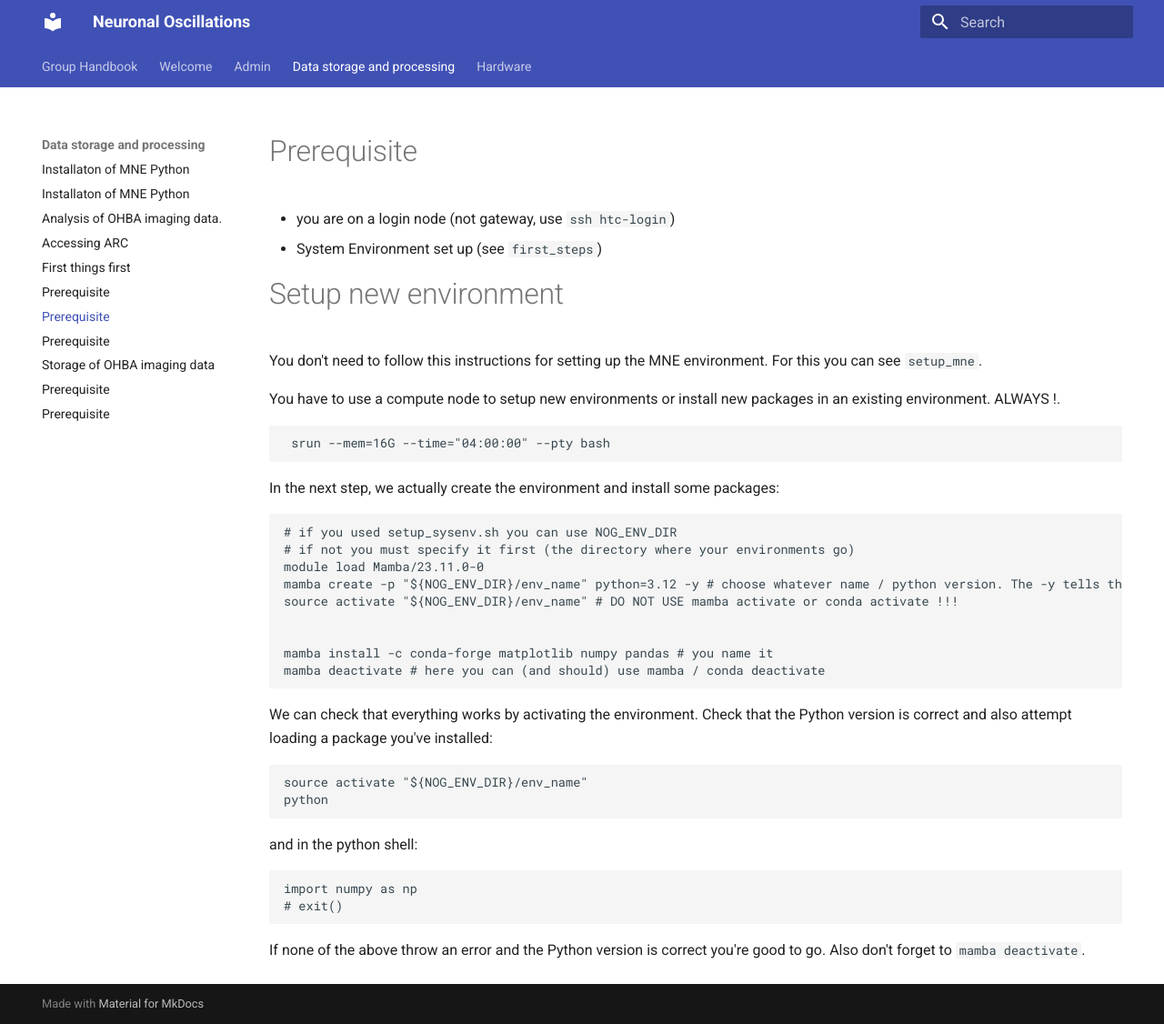
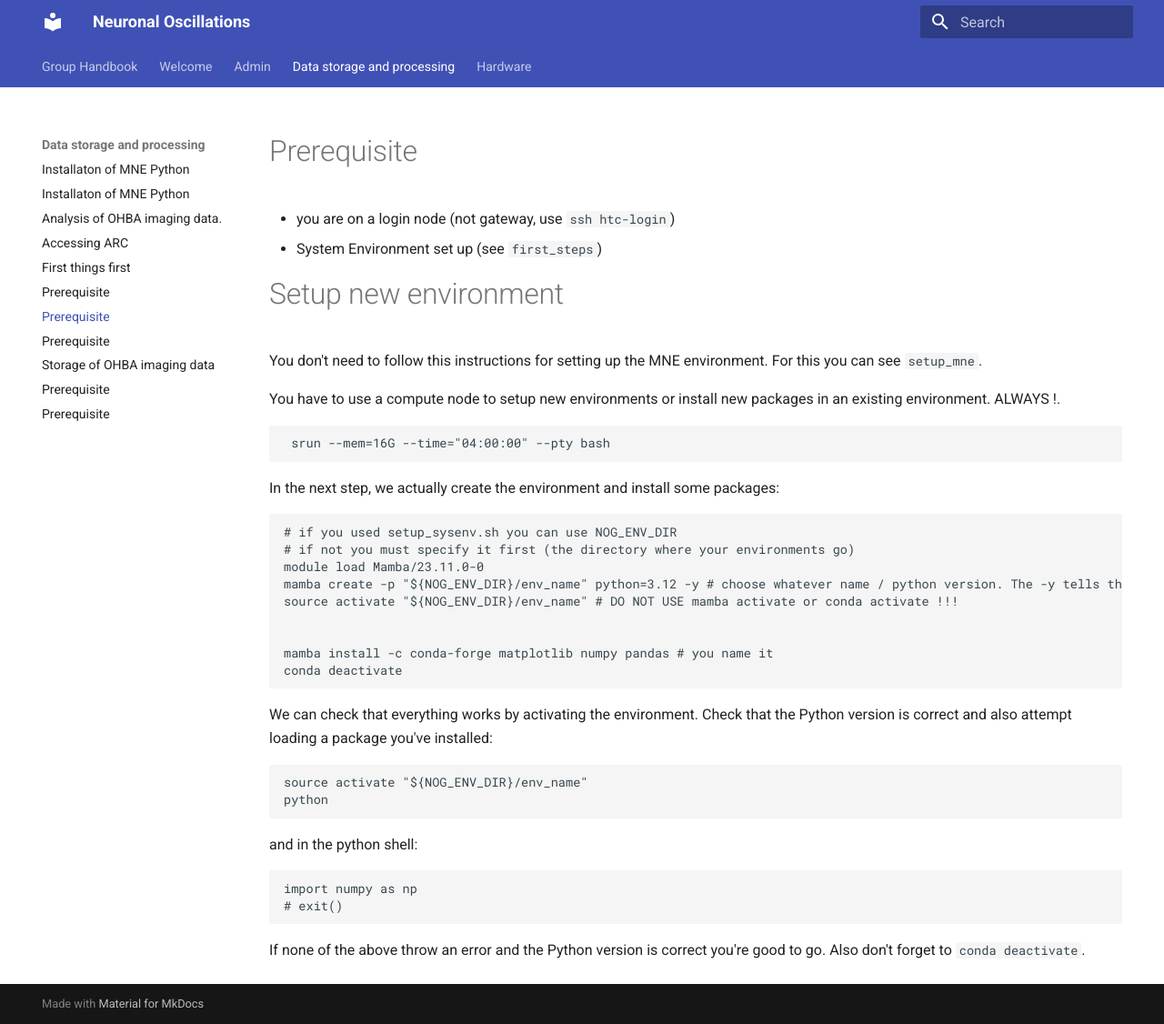
Before and after one commit to Neuronal-Oscillations/group-handbook, an MkDocs documentation site: the page built from docs/data_storage_and_processing/setup_mamba_environment.md, in a window 1280 px wide and 1126 px high. Shown: the whole window at 91% size. Built offline with MkDocs 1.6.1 and Material for MkDocs 9.7.7, drawn with Linux system fonts in a browser that asks for light colours.

Commit message:
Update setup_mamba_environment.md

````diff
--- a/docs/data_storage_and_processing/setup_mamba_environment.md
+++ b/docs/data_storage_and_processing/setup_mamba_environment.md
@@ -23,7 +23,7 @@ source activate "${NOG_ENV_DIR}/env_name" # DO NOT USE mamba activate or conda a
 
 
 mamba install -c conda-forge matplotlib numpy pandas # you name it
-mamba deactivate # here you can (and should) use mamba / conda deactivate
+conda deactivate
 ```
 
 We can check that everything works by activating the environment. Check that the Python version is correct and also attempt loading a package you've installed:
@@ -40,4 +40,4 @@ import numpy as np
 # exit()
 ```
 
-If none of the above throw an error and the Python version is correct you're good to go. Also don't forget to `mamba deactivate`.
+If none of the above throw an error and the Python version is correct you're good to go. Also don't forget to `conda deactivate`.
````
